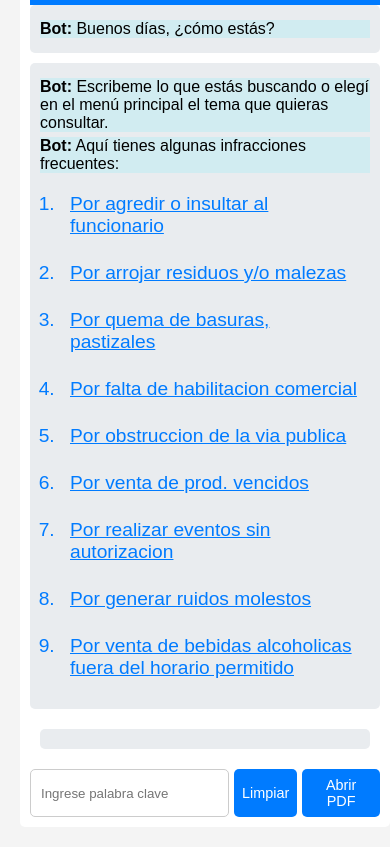
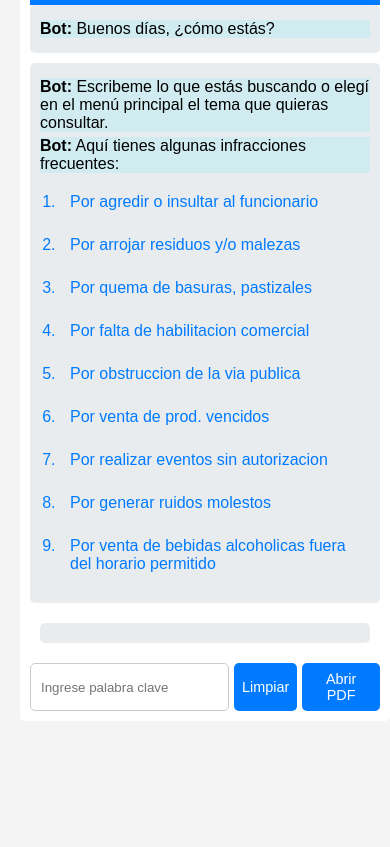
Before and after one commit to ClaudioDelgado85/Chat1010Web, a plain HTML site: page index.html in a window 390 px wide. Shown: the part 105-952 px from the top of the page. After the commit the page ends 846 px from the top, so only its background shows below. Drawn offline with Linux system fonts and the light colour scheme.

Commit message:
Update styles.css

```diff
--- a/styles.css
+++ b/styles.css
@@ -127,9 +127,9 @@ button:hover {
     .lista-enlace {
         color: #007bff; /* Color azul como un enlace */
         cursor: pointer; /* Cambia el cursor a una mano */
-        text-decoration: underline; /* Subraya el texto */
+        text-decoration: none; /* Subraya el texto */
         padding: 10px; /* Aumenta el padding para mayor área táctil */
-        font-size: 1.2em; /* Aumenta el tamaño de fuente */
+
     }
 
     .lista-enlace {
```
